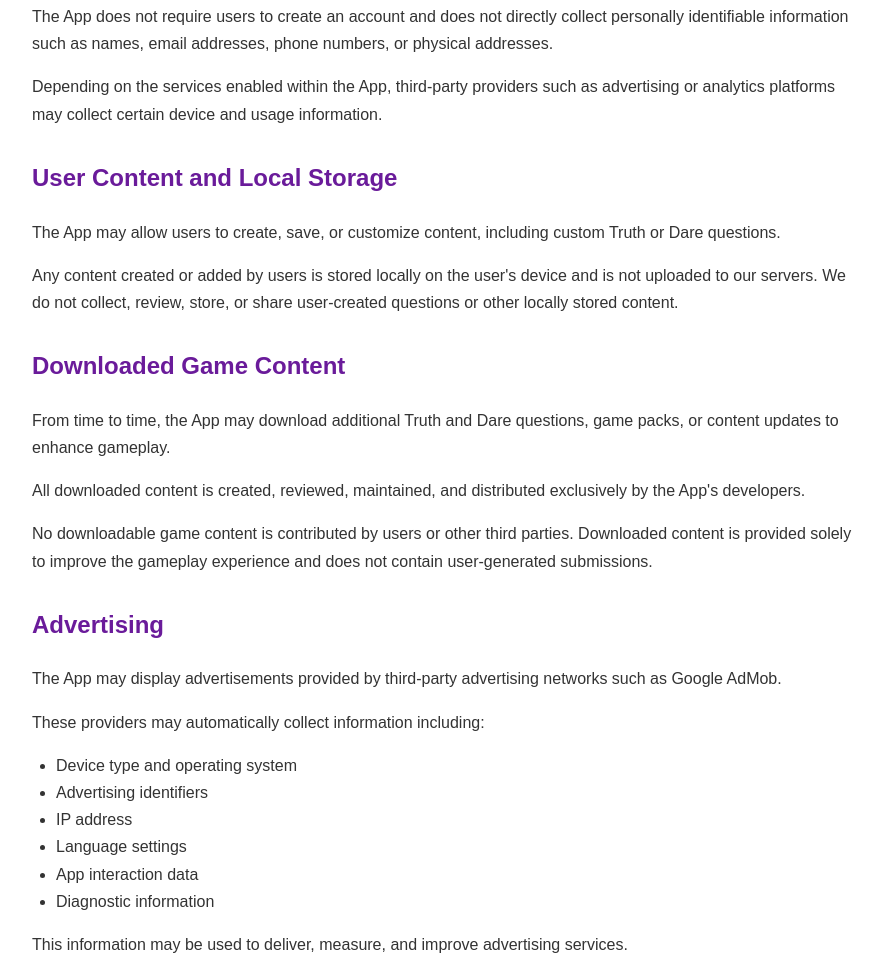
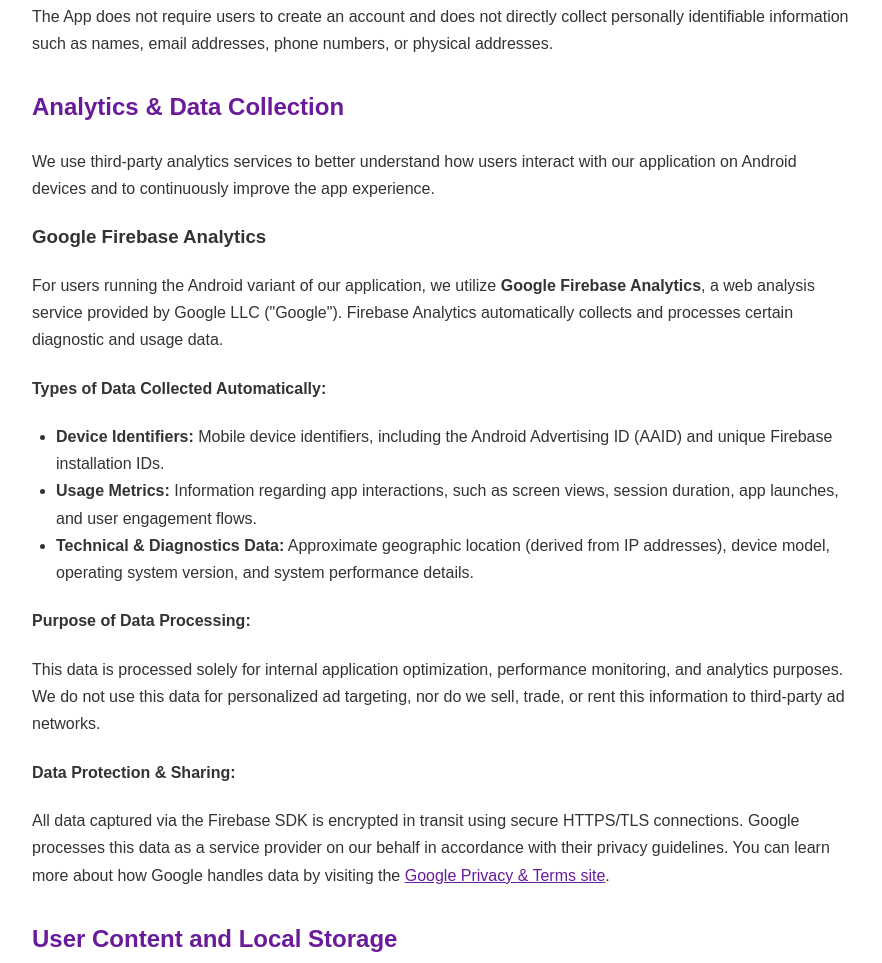
Before and after one commit to akankshatripathi07/truth-or-dare-privacy, a plain HTML site: page index.html in a window 1280 px wide. Shown: the part 371-1334 px from the top of the page, without its empty margins (198-1080 px from the left). Drawn offline with Linux system fonts and the light colour scheme.

Commit message:
Update index.html

```diff
--- a/index.html
+++ b/index.html
@@ -76,11 +76,24 @@
         email addresses, phone numbers, or physical addresses.
     </p>
 
-    <p>
-        Depending on the services enabled within the App, third-party providers
-        such as advertising or analytics platforms may collect certain device
-        and usage information.
-    </p>
+    <h2>Analytics & Data Collection</h2>
+    <p>We use third-party analytics services to better understand how users interact with our application on Android devices and to continuously improve the app experience.</p>
+
+    <h3>Google Firebase Analytics</h3>
+    <p>For users running the Android variant of our application, we utilize <strong>Google Firebase Analytics</strong>, a web analysis service provided by Google LLC ("Google"). Firebase Analytics automatically collects and processes certain diagnostic and usage data.</p>
+
+    <h4>Types of Data Collected Automatically:</h4>
+    <ul>
+        <li><strong>Device Identifiers:</strong> Mobile device identifiers, including the Android Advertising ID (AAID) and unique Firebase installation IDs.</li>
+        <li><strong>Usage Metrics:</strong> Information regarding app interactions, such as screen views, session duration, app launches, and user engagement flows.</li>
+        <li><strong>Technical & Diagnostics Data:</strong> Approximate geographic location (derived from IP addresses), device model, operating system version, and system performance details.</li>
+    </ul>
+
+    <h4>Purpose of Data Processing:</h4>
+    <p>This data is processed solely for internal application optimization, performance monitoring, and analytics purposes. We do not use this data for personalized ad targeting, nor do we sell, trade, or rent this information to third-party ad networks.</p>
+
+    <h4>Data Protection & Sharing:</h4>
+    <p>All data captured via the Firebase SDK is encrypted in transit using secure HTTPS/TLS connections. Google processes this data as a service provider on our behalf in accordance with their privacy guidelines. You can learn more about how Google handles data by visiting the <a href="https://policies.google.com/technologies/partner-sites" target="_blank" rel="noopener noreferrer">Google Privacy & Terms site</a>.</p>
 
     <h2>User Content and Local Storage</h2>
 
```
